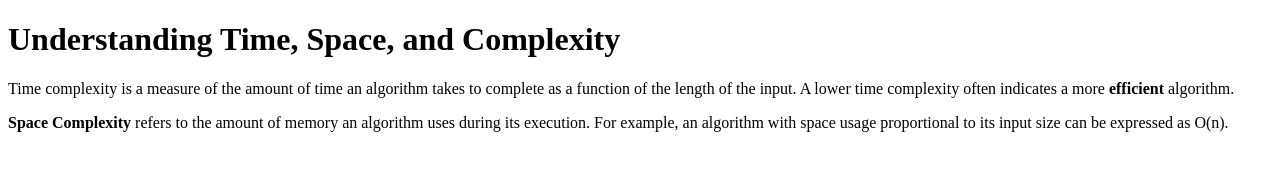
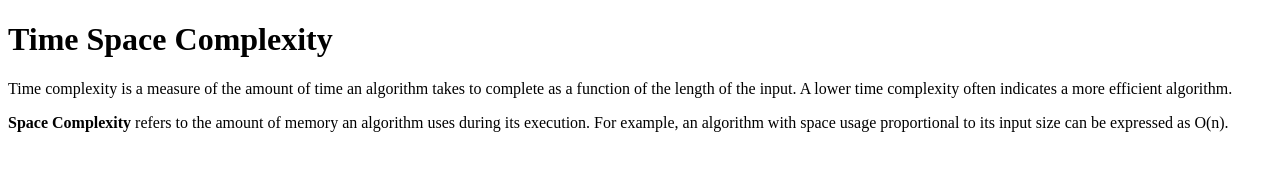
Before and after one commit to acciojob/time-and-space-complexity-Rutika72, a website: page main.html in a window 1280 px wide. Drawn offline with Linux system fonts and the light colour scheme.

Commit message:
created a submission

```diff
--- a/main.html
+++ b/main.html
@@ -8,19 +8,16 @@
 
 <body>
     <!-- Heading -->
-    <h1>Understanding Time, Space, and Complexity</h1>
+    <h1>Time Space Complexity</h1>
 
     <!-- First paragraph about Time Complexity -->
     <p>
-        Time complexity is a measure of the amount of time an algorithm takes to complete
-        as a function of the length of the input. A lower time complexity often indicates a more
-        <b>efficient</b> algorithm.
+        Time complexity is a measure of the amount of time an algorithm takes to complete as a function of the length of the input. A lower time complexity often indicates a more efficient algorithm.
     </p>
 
     <!-- Second paragraph about Space Complexity -->
     <p>
-        <b>Space Complexity</b> refers to the amount of memory an algorithm uses during its execution.
-        For example, an algorithm with space usage proportional to its input size can be expressed as O(n).
+        <b>Space Complexity</b> refers to the amount of memory an algorithm uses during its execution. For example, an algorithm with space usage proportional to its input size can be expressed as O(n).
     </p>
 
     <script type="text/javascript" src="./script.js"></script>
```
